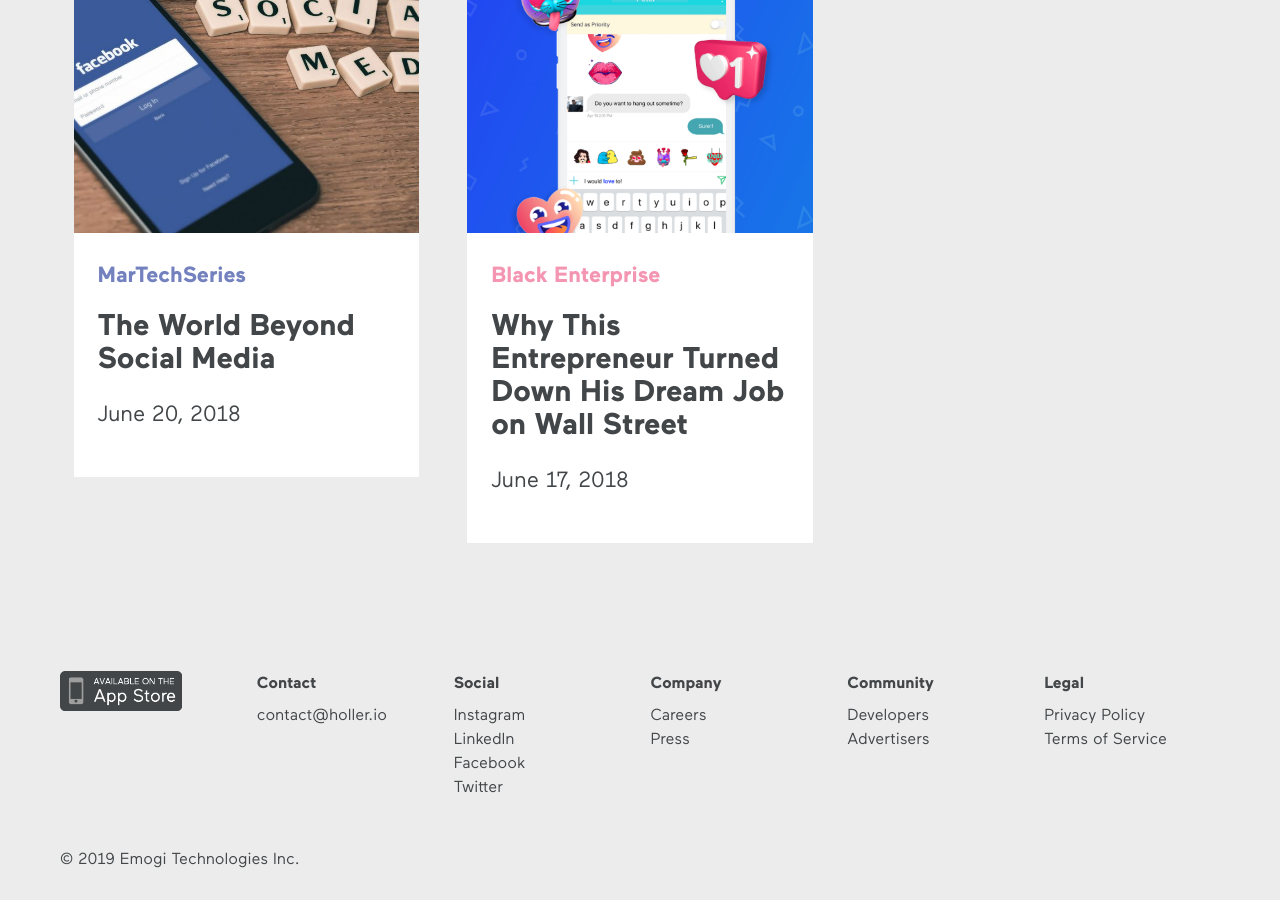
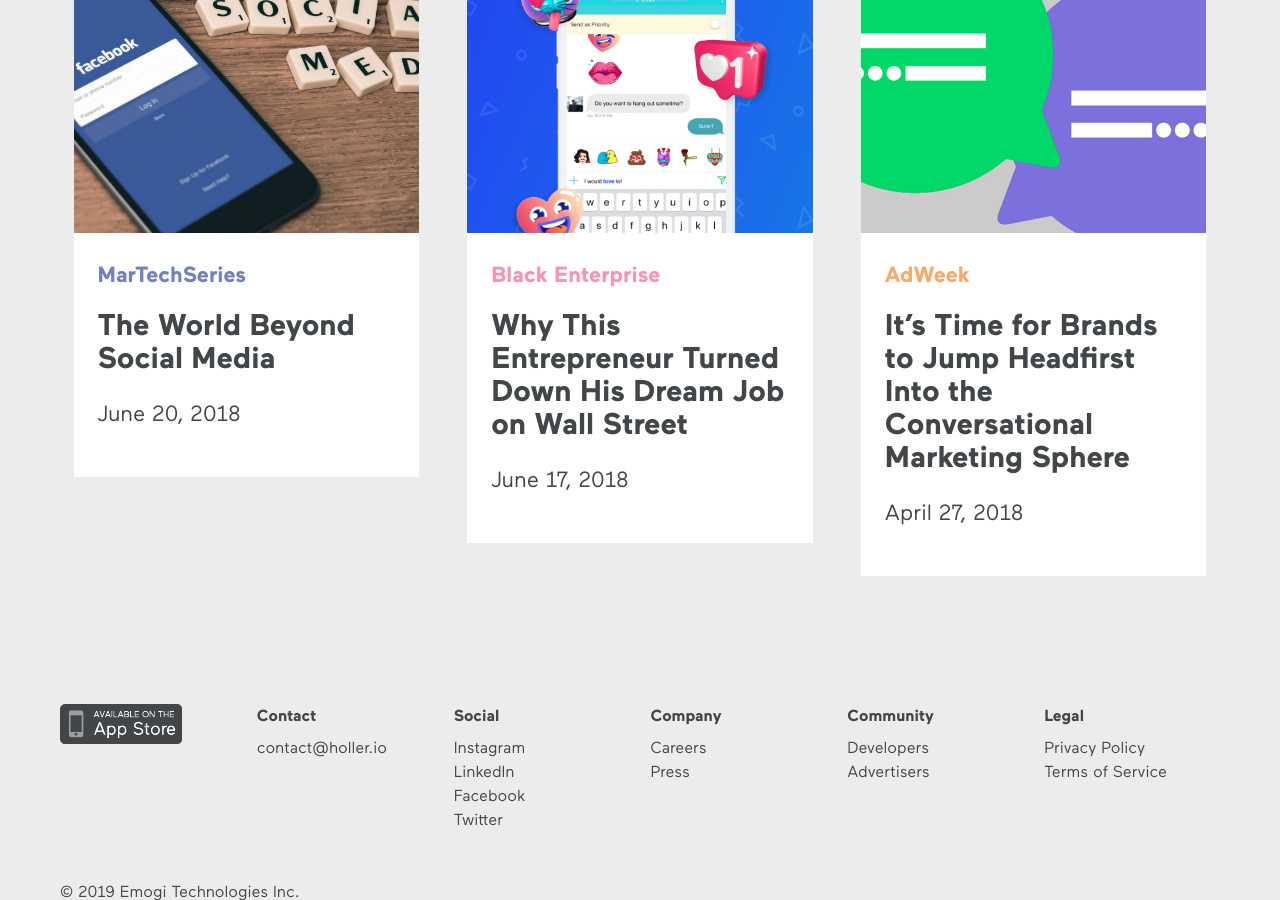
Before and after one commit to taliacotton/holler, a Jekyll site: the page built from press.html, in a window 1280 px wide and 900 px high, scrolled down 3015 px. Built offline with Jekyll 4.4.1, drawn with Linux system fonts in a browser that asks for light colours; nearby versions of some CDN libraries.

Commit message:
Updated 2 files via CloudCannon

```diff
--- a/_data/press.yml
+++ b/_data/press.yml
@@ -192,3 +192,17 @@
   publisher: Black Enterprise
   image: /uploads/devpost-insta-emogi-e1528433132911.png
   url: 'https://www.blackenterprise.com/founder-leaves-wall-street/'
+- title: >-
+    It’s Time for Brands to Jump Headfirst Into the Conversational Marketing
+    Sphere
+  featured: false
+  published-date: 'April 27, 2018'
+  blurb: >-
+    Consumer conversations have moved to messaging, and brands must follow. Here
+    are 3 critical takeaways for marketers to consider in the new age of
+    conversational marketing.
+  publisher: AdWeek
+  image: >-
+    /uploads/its-time-for-brands-to-jump-headfirst-into-the-conversational-marketing-sphere.png
+  url: >-
+    https://www.adweek.com/brand-marketing/its-time-for-brands-to-jump-headfirst-into-the-conversational-marketing-sphere/
```
Also changed, not shown: uploads/its-time-for-brands-to-jump-headfirst-into-the-conversational-marketing-sphere.png (added).
